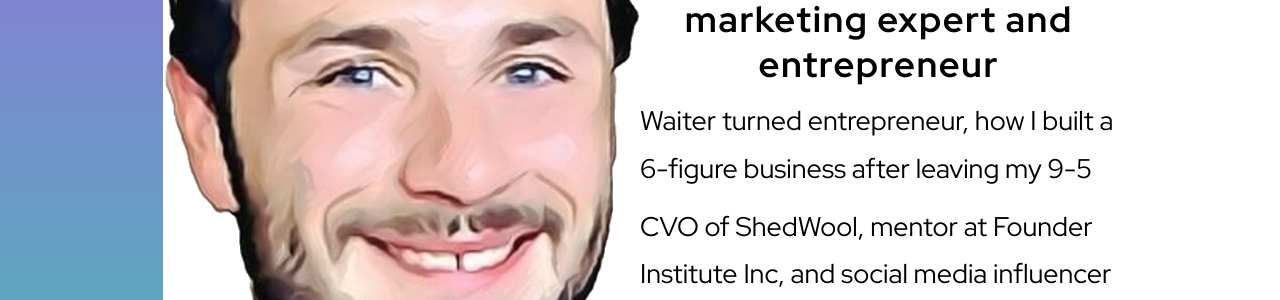
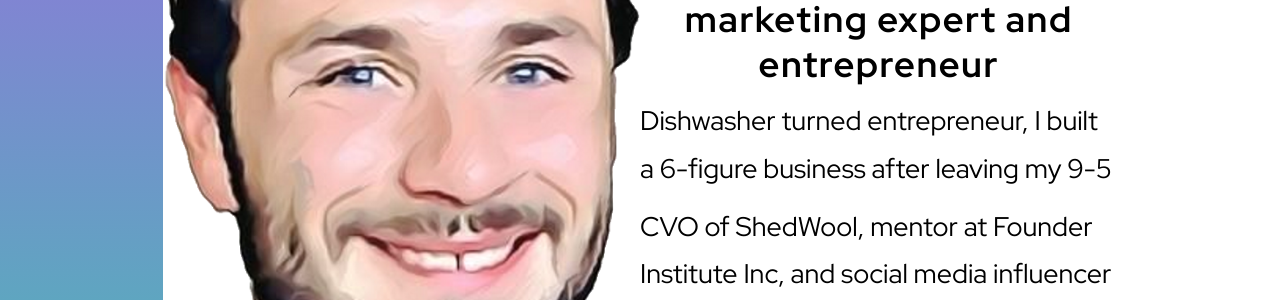
Before and after one commit to andreanthony/andreanthony.github.io, a Jekyll site: the page corypage.html, which Jekyll copies as it is, in a window 1280 px wide. Shown: the part 1104-1404 px from the top of the page. Built offline with Jekyll 4.4.1, drawn with Linux system fonts in a browser that asks for light colours.

Commit message:
Update corypage.html

```diff
--- a/corypage.html
+++ b/corypage.html
@@ -79,7 +79,7 @@
         	<h2><span>Hi</span><span><span>I'm Cory!</span></span></h2>
         	<h3>I’m an online<br> marketing expert and<br>entrepreneur</h3>
 		<article>
-				<p>Waiter turned entrepreneur, how I built a 6-figure business after leaving my 9-5</p>
+				<p>Dishwasher turned entrepreneur, I built a 6-figure business after leaving my 9-5</p>
 <p>CVO of ShedWool, mentor at Founder Institute Inc, and social media influencer</p>
 	        </article>
         </div>
```
